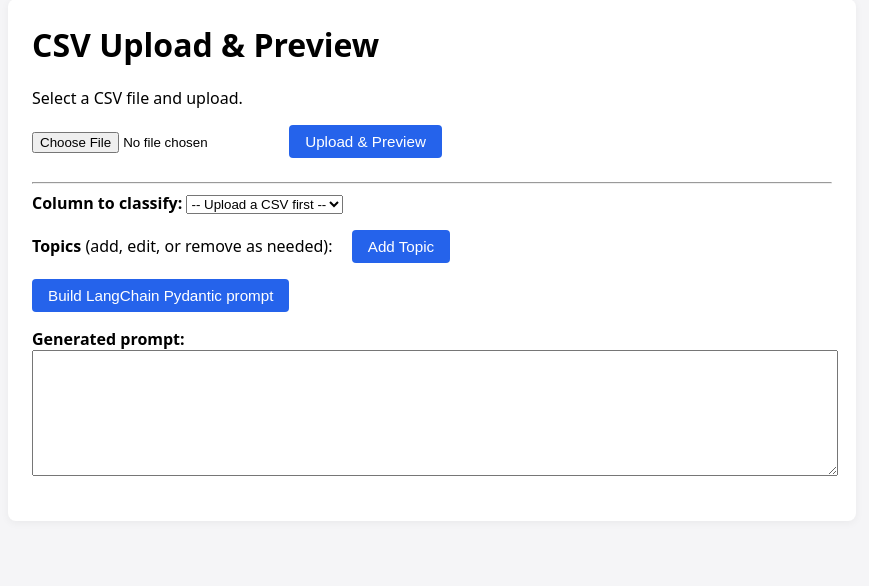
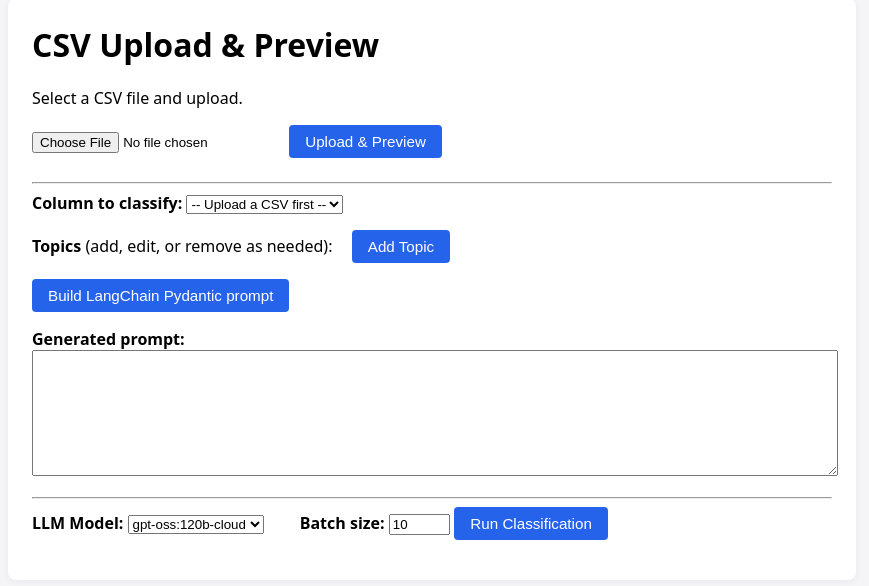
Before and after one commit to macknix/survey-research-hackathon, a FastAPI app: page / in a window 1280 px wide. Shown: the part 33-619 px from the top of the page, without its empty margins (24-893 px from the left). Run offline with FastAPI, Linux system fonts and the light colour scheme.

Commit message:
llm integration

```diff
--- a/app/main.py
+++ b/app/main.py
@@ -1,16 +1,116 @@
-from fastapi import FastAPI, File, UploadFile, Request
+from fastapi import FastAPI, File, UploadFile, Request, Body
 from fastapi.responses import HTMLResponse
 from fastapi.staticfiles import StaticFiles
 from fastapi.templating import Jinja2Templates
-
 import io
 import pandas as pd
+import requests
+import json
+from typing import List, Optional
+from pydantic import BaseModel
 
 app = FastAPI()
 
 # Templates and static files (for our single page)
 templates = Jinja2Templates(directory="app/templates")
 app.mount("/static", StaticFiles(directory="app/static"), name="static")
+
+# --- Pydantic models (must be defined before use) ---
+class Topic(BaseModel):
+    id: int
+    label: str
+    description: str
+
+class GenerateTopicsRequest(BaseModel):
+    column: str
+    sample_rows: Optional[List[dict]] = None
+
+class GenerateTopicsResponse(BaseModel):
+    success: bool
+    topics: List[Topic]
+
+class BuildPromptRequest(BaseModel):
+    topics: List[Topic]
+
+class BuildPromptResponse(BaseModel):
+    success: bool
+    prompt: str
+
+class ClassifyRowsRequest(BaseModel):
+    column: str
+    rows: List[dict]
+    topics: List[dict]  # Accept as dicts from frontend
+    model: str
+    batch_size: int = 10
+
+class ClassifyRowsResponse(BaseModel):
+    success: bool
+    columns: List[str]
+    rows: List[dict]
+    error: Optional[str] = None
+
+def build_batch_prompt(topics: List[dict], texts: List[str]) -> str:
+    topics_desc = "\n".join(
+        f"- {t['id']}: {t['label']} — {t['description']}" for t in topics
+    )
+    prompt = f"""You are a text classification assistant.\n\nYou will be given a list of survey responses or free-text entries.\nFor each entry, assign exactly ONE topic ID from the list below.\n\nTopics:\n{topics_desc}\n\nReturn your answer as a JSON list, one object per input, with this schema:\n\n[\n  {{\n    \"topic_id\": <number>,  // one of the IDs above\n    \"topic_label\": <string>,\n    \"rationale\": <string>  // short explanation for why this topic was chosen\n  }}\n]\n\nMake sure the JSON is valid and matches the number/order of inputs.\n\nHere are the entries:\n"""
+    for i, text in enumerate(texts):
+        prompt += f"{i+1}. {text}\n"
+    prompt += "\n---\nJSON:"
+    return prompt
+
+def call_ollama(prompt: str, model: str) -> str:
+    # Assumes Ollama is running locally on port 11434
+    url = "http://localhost:11434/api/generate"
+    payload = {
+        "model": model,
+        "prompt": prompt,
+        "stream": False
+    }
+    print(payload)
+    response = requests.post(url, json=payload, timeout=120)
+    response.raise_for_status()
+    result = response.json()
+    return result.get("response", "")
+
+
+@app.post("/classify_rows", response_model=ClassifyRowsResponse)
+async def classify_rows(payload: ClassifyRowsRequest):
+    """
+    Classify the selected column using Ollama LLM in batches. Append results to the dataframe.
+    """
+    try:
+        texts = [str(row.get(payload.column, "")) for row in payload.rows]
+        batch_size = payload.batch_size or 10
+        all_results = []
+        for i in range(0, len(texts), batch_size):
+            batch_texts = texts[i:i+batch_size]
+            prompt = build_batch_prompt(payload.topics, batch_texts)
+            try:
+                llm_response = call_ollama(prompt, payload.model)
+                parsed = json.loads(llm_response)
+                if not isinstance(parsed, list):
+                    return ClassifyRowsResponse(success=False, columns=[], rows=[], error="LLM did not return a list.")
+                all_results.extend(parsed)
+            except Exception as e:
+                return ClassifyRowsResponse(success=False, columns=[], rows=[], error=f"LLM error: {e}")
+        # Append results to original rows
+        output_rows = []
+        for row, result in zip(payload.rows, all_results):
+            new_row = dict(row)
+            for k, v in result.items():
+                new_row[k] = v
+            output_rows.append(new_row)
+        # Columns: original + new fields
+        extra_cols = set()
+        for r in all_results:
+            extra_cols.update(r.keys())
+        columns = list(payload.rows[0].keys()) + [c for c in extra_cols if c not in payload.rows[0]]
+        return ClassifyRowsResponse(success=True, columns=columns, rows=output_rows)
+    except Exception as e:
+        return ClassifyRowsResponse(success=False, columns=[], rows=[], error=str(e))
+
+
 
 
 @app.get("/", response_class=HTMLResponse)
--- a/app/templates/index.html
+++ b/app/templates/index.html
@@ -128,6 +128,27 @@
       <label for="prompt-output"><strong>Generated prompt:</strong></label>
       <textarea id="prompt-output" rows="8" style="width: 100%; font-family: monospace;"></textarea>
     </div>
+
+    <hr />
+
+    <div class="row">
+      <label for="model-select"><strong>LLM Model:</strong></label>
+      <select id="model-select">
+        <option value="gpt-oss:120b-cloud">gpt-oss:120b-cloud</option>
+        <option value="mistral">mistral</option>
+        <option value="phi3">phi3</option>
+        <option value="mixtral">mixtral</option>
+      </select>
+      <label for="batch-size" style="margin-left:2em;"><strong>Batch size:</strong></label>
+      <input type="number" id="batch-size" min="1" max="100" value="10" style="width:4em;">
+      <button id="run-classify-btn">Run Classification</button>
+    </div>
+
+    <div class="row">
+      <div id="classify-status"></div>
+    </div>
+
+    <div class="table-container" id="classified-table-container"></div>
   </div>
 
   <script>
@@ -143,6 +164,79 @@
   let currentColumns = [];
   let currentRows = [];
   let currentTopics = [];
+  let classifiedRows = [];
+  const modelSelect = document.getElementById("model-select");
+  const batchSizeInput = document.getElementById("batch-size");
+  const runClassifyBtn = document.getElementById("run-classify-btn");
+  const classifyStatus = document.getElementById("classify-status");
+  const classifiedTableContainer = document.getElementById("classified-table-container");
+  function renderClassifiedTable(columns, rows) {
+    if (!columns || columns.length === 0 || !rows || rows.length === 0) {
+      classifiedTableContainer.innerHTML = "<p>No classified data yet.</p>";
+      return;
+    }
+    let html = "<table><thead><tr>";
+    for (const col of columns) {
+      html += `<th>${col}</th>`;
+    }
+    html += "</tr></thead><tbody>";
+    for (const row of rows) {
+      html += "<tr>";
+      for (const col of columns) {
+        const value = row[col];
+        html += `<td>${value !== undefined ? value : ""}</td>`;
+      }
+      html += "</tr>";
+    }
+    html += "</tbody></table>";
+    classifiedTableContainer.innerHTML = html;
+  }
+  runClassifyBtn.addEventListener("click", async () => {
+    if (!currentRows || currentRows.length === 0) {
+      classifyStatus.textContent = "Upload a CSV first.";
+      return;
+    }
+    if (!columnSelect.value) {
+      classifyStatus.textContent = "Select a column to classify.";
+      return;
+    }
+    if (!currentTopics || currentTopics.length === 0) {
+      classifyStatus.textContent = "Add at least one topic.";
+      return;
+    }
+    const model = modelSelect.value;
+    const batchSize = parseInt(batchSizeInput.value) || 10;
+    classifyStatus.textContent = "Running classification...";
+    classifiedTableContainer.innerHTML = "";
+    try {
+      const response = await fetch("/classify_rows", {
+        method: "POST",
+        headers: { "Content-Type": "application/json" },
+        body: JSON.stringify({
+          column: columnSelect.value,
+          rows: currentRows,
+          topics: currentTopics,
+          model,
+          batch_size: batchSize
+        })
+      });
+      if (!response.ok) {
+        classifyStatus.textContent = `Server error: ${response.status}`;
+        return;
+      }
+      const result = await response.json();
+      if (!result.success) {
+        classifyStatus.textContent = result.error || "Unknown error.";
+        return;
+      }
+      classifiedRows = result.rows;
+      renderClassifiedTable(result.columns, result.rows);
+      classifyStatus.textContent = `Classified ${result.rows.length} rows.`;
+    } catch (err) {
+      classifyStatus.textContent = "Network or server error.";
+      console.error(err);
+    }
+  });
 
     function setStatus(message, type) {
       statusDiv.textContent = message;
--- a/requirements.txt
+++ b/requirements.txt
@@ -1,5 +1,8 @@
+requests
 fastapi
 uvicorn[standard]
 python-multipart
 pandas
 jinja2
+langchain
+openai
```
